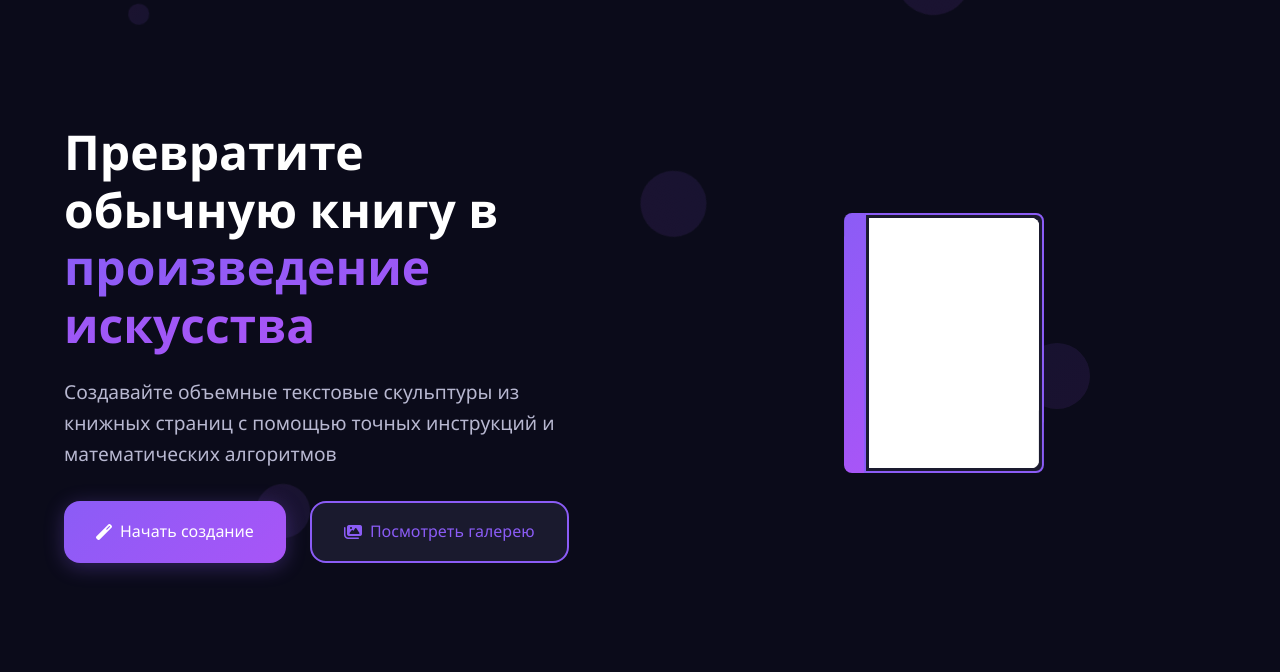
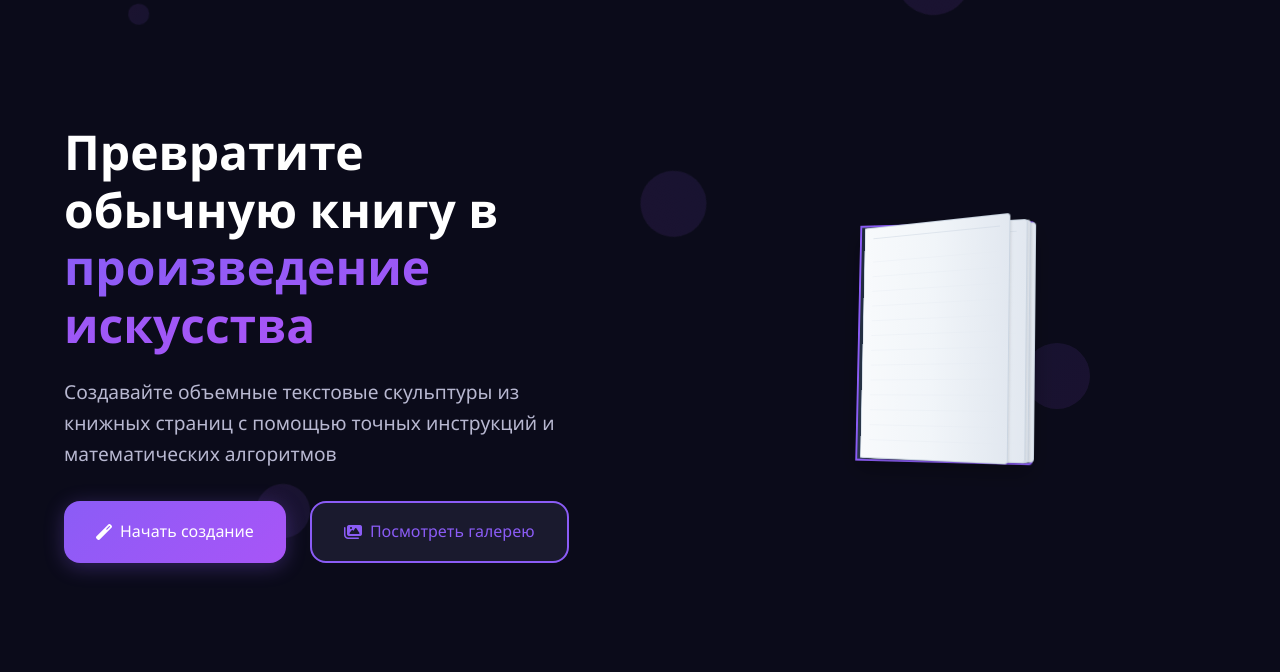
Before and after one commit to 0x646F317068696E3732/FoldBookApp, a Flask app: page / in a window 1280 px wide. Shown: the part 137-809 px from the top of the page. Run offline with Flask 3, Linux system fonts and the light colour scheme; some libraries are stand-ins or nearby versions.

Commit message:
Redesign book animation to look more realistic and engaging
Update CSS for book component, introducing 3D perspective, hover effects, and new styles for spine, cover, and pages. Modify HTML to include book title and subtitle.

Replit-Commit-Author: Agent
Replit-Commit-Session-Id: ff06ca97-6928-4241-8207-a633a4f9260e
Replit-Commit-Checkpoint-Type: full_checkpoint
Replit-Commit-Screenshot-Url: https://storage.googleapis.com/screenshot-production-us-central1/7309be83-dcbf-4334-8bd7-3ba6aa12f345/ff06ca97-6928-4241-8207-a633a4f9260e/Kx6d8Fc

```diff
--- a/static/css/style.css
+++ b/static/css/style.css
@@ -293,74 +293,222 @@ p {
     justify-content: center;
     align-items: center;
     height: 400px;
+    perspective: 1000px;
 }
 
 .book {
     position: relative;
-    width: 200px;
-    height: 260px;
+    width: 180px;
+    height: 240px;
     transform-style: preserve-3d;
-    animation: bookRotate 10s infinite;
+    animation: bookFloat 6s ease-in-out infinite;
+    cursor: pointer;
+    transition: transform 0.3s ease;
 }
 
+.book:hover {
+    animation-play-state: paused;
+    transform: rotateY(-25deg) rotateX(10deg) scale(1.1);
+}
+
+/* Book Spine */
 .book-spine {
+    position: absolute;
+    left: -15px;
+    top: 0;
+    width: 30px;
+    height: 240px;
+    background: linear-gradient(135deg, #6B46C1 0%, #8B5CF6 50%, #A855F7 100%);
+    border-radius: 4px 0 0 4px;
+    transform-origin: right center;
+    transform: rotateY(-90deg);
+    box-shadow:
+        inset 2px 0 4px rgba(255,255,255,0.3),
+        inset -2px 0 4px rgba(0,0,0,0.3);
+}
+
+.book-spine::before {
+    content: 'BookFold Art';
+    position: absolute;
+    top: 50%;
+    left: 50%;
+    transform: translate(-50%, -50%) rotate(90deg);
+    color: white;
+    font-size: 10px;
+    font-weight: bold;
+    white-space: nowrap;
+}
+
+/* Book Cover */
+.book-cover {
     position: absolute;
     left: 0;
     top: 0;
-    width: 20px;
-    height: 100%;
-    background: var(--gradient-primary);
-    border-radius: var(--radius-sm) 0 0 var(--radius-sm);
+    width: 180px;
+    height: 240px;
+    background: linear-gradient(135deg, #1e293b 0%, #334155 100%);
+    border: 2px solid var(--primary-color);
+    border-radius: 0 4px 4px 0;
+    box-shadow:
+        0 8px 25px rgba(0,0,0,0.3),
+        inset 0 1px 0 rgba(255,255,255,0.1);
+    overflow: hidden;
 }
 
-.book-cover {
+.book-cover::before {
+    content: '';
     position: absolute;
+    top: 20px;
     left: 20px;
-    top: 0;
-    width: 180px;
-    height: 100%;
-    background: var(--bg-secondary);
-    border: 2px solid var(--primary-color);
-    border-radius: 0 var(--radius-sm) var(--radius-sm) 0;
-    display: flex;
-    align-items: center;
-    justify-content: center;
-    font-size: 2rem;
-    color: var(--primary-color);
+    right: 20px;
+    bottom: 20px;
+    border: 1px solid var(--primary-color);
+    border-radius: 2px;
+    opacity: 0.5;
 }
 
+.book-title {
+    position: absolute;
+    top: 50%;
+    left: 50%;
+    transform: translate(-50%, -50%);
+    color: var(--primary-color);
+    font-size: 18px;
+    font-weight: bold;
+    text-align: center;
+    z-index: 10;
+}
+
+.book-subtitle {
+    position: absolute;
+    bottom: 40px;
+    left: 50%;
+    transform: translateX(-50%);
+    color: var(--accent-color);
+    font-size: 10px;
+    text-align: center;
+}
+
+/* Book Pages */
 .book-pages {
     position: absolute;
-    left: 25px;
-    top: 5px;
+    left: 5px;
+    top: 3px;
     width: 170px;
-    height: 250px;
+    height: 234px;
+    transform-style: preserve-3d;
 }
 
 .page {
     position: absolute;
     width: 100%;
     height: 100%;
-    background: rgba(255, 255, 255, 0.9);
-    border-radius: 0 var(--radius-sm) var(--radius-sm) 0;
-    animation: pageFlip 3s infinite;
+    background: linear-gradient(90deg, #f8fafc 0%, #f1f5f9 50%, #e2e8f0 100%);
+    border: 1px solid #cbd5e1;
+    border-radius: 0 3px 3px 0;
+    transform-origin: left center;
+    box-shadow: 1px 1px 3px rgba(0,0,0,0.1);
+    transition: transform 0.3s ease;
 }
 
-.page:nth-child(1) { animation-delay: 0s; }
-.page:nth-child(2) { animation-delay: 0.6s; }
-.page:nth-child(3) { animation-delay: 1.2s; }
-.page:nth-child(4) { animation-delay: 1.8s; }
-.page:nth-child(5) { animation-delay: 2.4s; }
-
-@keyframes bookRotate {
-    0%, 100% { transform: rotateY(-10deg) rotateX(5deg); }
-    50% { transform: rotateY(10deg) rotateX(-5deg); }
+.page::before {
+    content: '';
+    position: absolute;
+    top: 10px;
+    left: 10px;
+    right: 10px;
+    height: 1px;
+    background: #cbd5e1;
+    opacity: 0.5;
 }
 
-@keyframes pageFlip {
-    0%, 70% { transform: rotateY(0deg); }
-    80%, 90% { transform: rotateY(-15deg); }
-    95%, 100% { transform: rotateY(0deg); }
+.page::after {
+    content: '';
+    position: absolute;
+    top: 20px;
+    left: 10px;
+    right: 10px;
+    bottom: 10px;
+    background:
+        repeating-linear-gradient(
+            transparent,
+            transparent 14px,
+            #e2e8f0 14px,
+            #e2e8f0 15px
+        );
+    opacity: 0.3;
+}
+
+/* Folded pages with different positions */
+.page:nth-child(1) {
+    z-index: 5;
+    animation: pageWave1 4s ease-in-out infinite;
+}
+.page:nth-child(2) {
+    z-index: 4;
+    left: 2px;
+    animation: pageWave2 4s ease-in-out infinite 0.5s;
+}
+.page:nth-child(3) {
+    z-index: 3;
+    left: 4px;
+    animation: pageWave3 4s ease-in-out infinite 1s;
+}
+.page:nth-child(4) {
+    z-index: 2;
+    left: 6px;
+    animation: pageWave4 4s ease-in-out infinite 1.5s;
+}
+.page:nth-child(5) {
+    z-index: 1;
+    left: 8px;
+    animation: pageWave5 4s ease-in-out infinite 2s;
+}
+
+/* Book floating animation */
+@keyframes bookFloat {
+    0%, 100% {
+        transform: rotateY(-15deg) rotateX(5deg) translateY(0px);
+    }
+    50% {
+        transform: rotateY(15deg) rotateX(-5deg) translateY(-10px);
+    }
+}
+
+/* Page folding animations */
+@keyframes pageWave1 {
+    0%, 100% { transform: rotateY(0deg); }
+    25% { transform: rotateY(-20deg); }
+    50% { transform: rotateY(-10deg); }
+    75% { transform: rotateY(-25deg); }
+}
+
+@keyframes pageWave2 {
+    0%, 100% { transform: rotateY(0deg); }
+    25% { transform: rotateY(-15deg); }
+    50% { transform: rotateY(-5deg); }
+    75% { transform: rotateY(-18deg); }
+}
+
+@keyframes pageWave3 {
+    0%, 100% { transform: rotateY(0deg); }
+    25% { transform: rotateY(-12deg); }
+    50% { transform: rotateY(-8deg); }
+    75% { transform: rotateY(-15deg); }
+}
+
+@keyframes pageWave4 {
+    0%, 100% { transform: rotateY(0deg); }
+    25% { transform: rotateY(-8deg); }
+    50% { transform: rotateY(-12deg); }
+    75% { transform: rotateY(-10deg); }
+}
+
+@keyframes pageWave5 {
+    0%, 100% { transform: rotateY(0deg); }
+    25% { transform: rotateY(-5deg); }
+    50% { transform: rotateY(-15deg); }
+    75% { transform: rotateY(-8deg); }
 }
 
 /* Buttons */
--- a/templates/index.html
+++ b/templates/index.html
@@ -25,7 +25,10 @@
                 <div class="book-animation">
                     <div class="book">
                         <div class="book-spine"></div>
-                        <div class="book-cover"></div>
+                        <div class="book-cover">
+                            <div class="book-title">Book<br>Fold<br>Art</div>
+                            <div class="book-subtitle">Генератор паттернов</div>
+                        </div>
                         <div class="book-pages">
                             <div class="page"></div>
                             <div class="page"></div>
```
